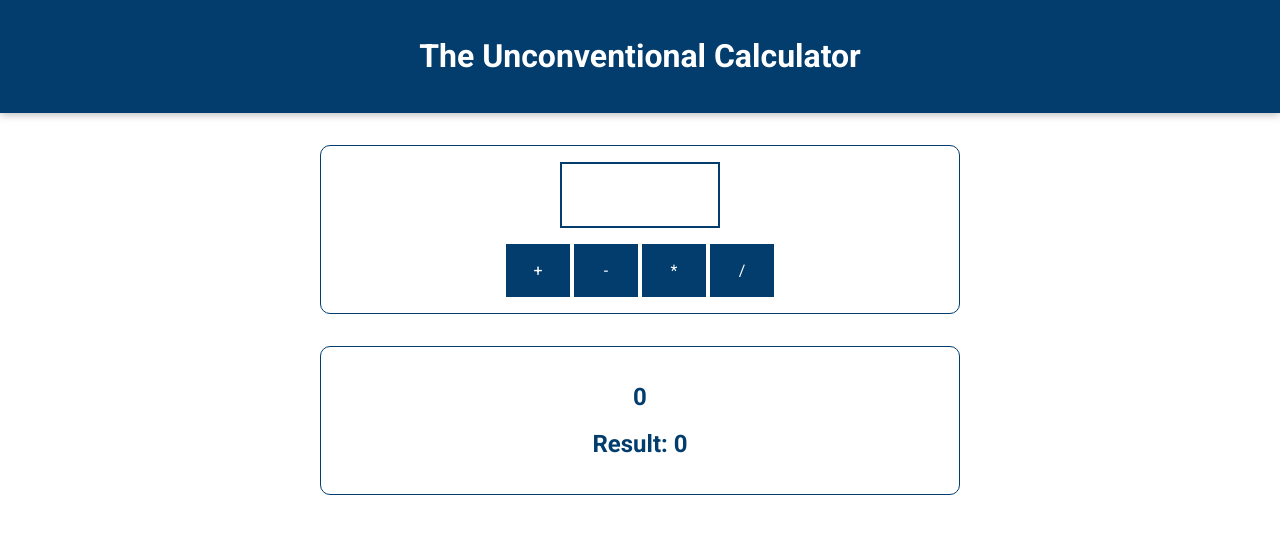
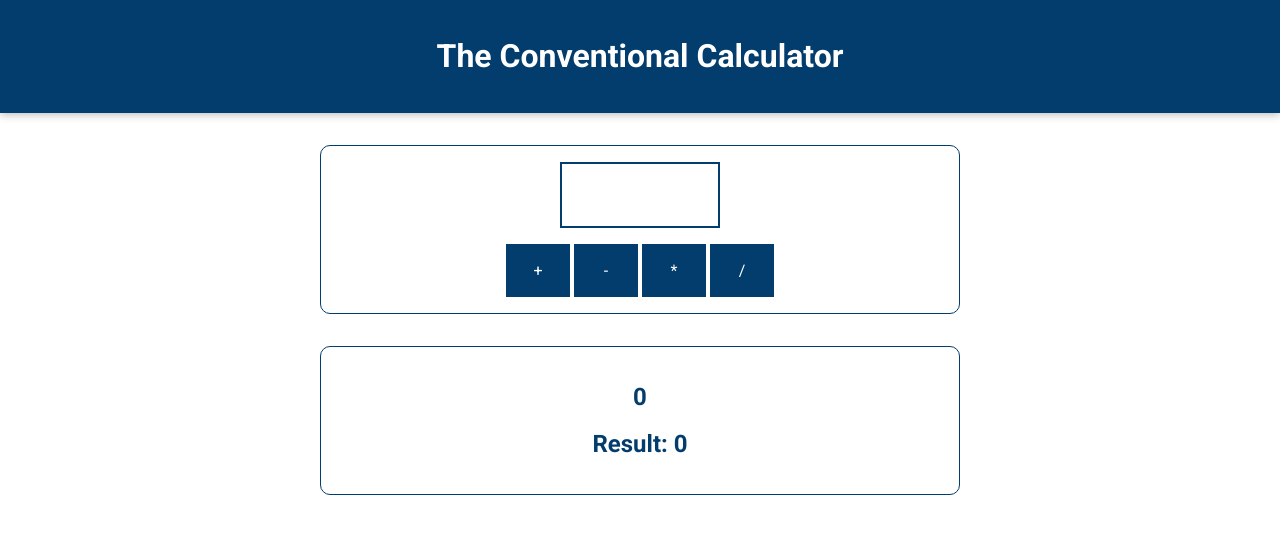
Before and after one commit to Bealby/javascript-calculator, a plain HTML site: page index.html in a window 1280 px wide. Drawn offline with Linux system fonts and the light colour scheme.

Commit message:
Text Edit

```diff
--- a/index.html
+++ b/index.html
@@ -15,7 +15,7 @@
 
 <body>
     <header>
-        <h1>The Unconventional Calculator</h1>
+        <h1>The Conventional Calculator</h1>
     </header>
 
     <section id="calculator">
```
